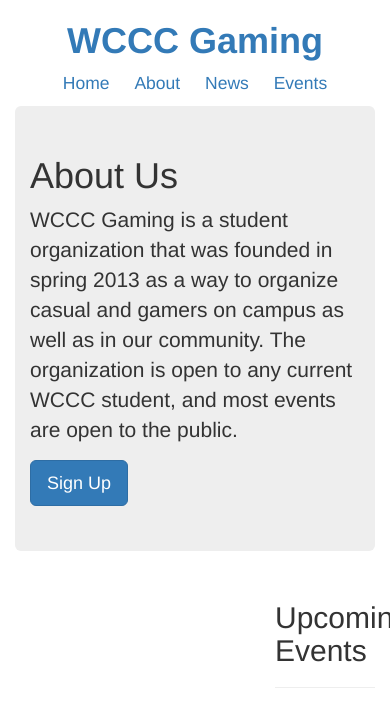
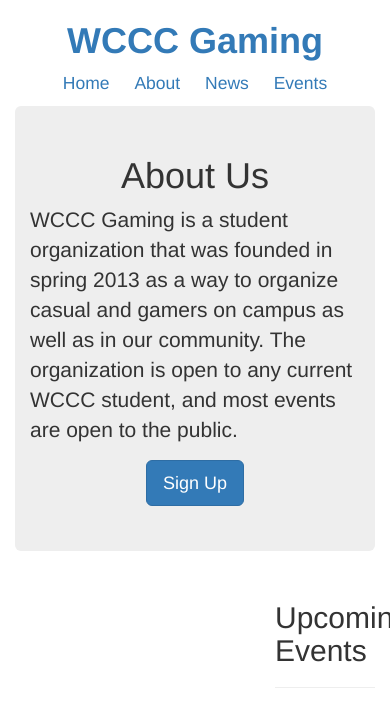
Before and after one commit to aslezak-old/wccc-gaming, a Rails app: page / in a window 390 px wide; the page is wider, and only the part inside the window is pictured. Shown: the top 727 px of that part. Run offline with Rails 7, Linux system fonts and the light colour scheme; data that the repository does not hold is empty; style sheets or scripts are compiled from the project's sources; some libraries are stand-ins or nearby versions.

Commit message:
more mobile styling

```diff
--- a/app/assets/stylesheets/custom.css.scss
+++ b/app/assets/stylesheets/custom.css.scss
@@ -70,4 +70,10 @@
     width: 100%;
     text-align:center;
   }
+  .jumbotron h1 {
+    text-align:center;
+  }
+  .signupbtn {
+    text-align:center;
+  }
 }
--- a/app/views/posts/index.html.erb
+++ b/app/views/posts/index.html.erb
@@ -1,11 +1,11 @@
 <div class="row">
   <div class="col-xs-12">
     <div class="jumbotron">
-  <h1>About Us</h1>
-  <p>WCCC Gaming is a student organization that was founded in spring 2013 as a way to organize casual and gamers on campus as well as in our community. The organization is open to any current WCCC student, and most events are open to the public.</p>
-  <p><%= link_to 'Sign Up', new_message_path, class: "btn btn-primary btn-lg" %></p>
-</div>
+      <h1>About Us</h1>
+      <p>WCCC Gaming is a student organization that was founded in spring 2013 as a way to organize casual and gamers on campus as well as in our community. The organization is open to any current WCCC student, and most events are open to the public.</p>
+      <p class="signupbtn"><%= link_to 'Sign Up', new_message_path, class: "btn btn-primary btn-lg" %></p>
   </div>
+    </div>
 </div>
 <div class="row">
   <div class="col-xs-8">
```
